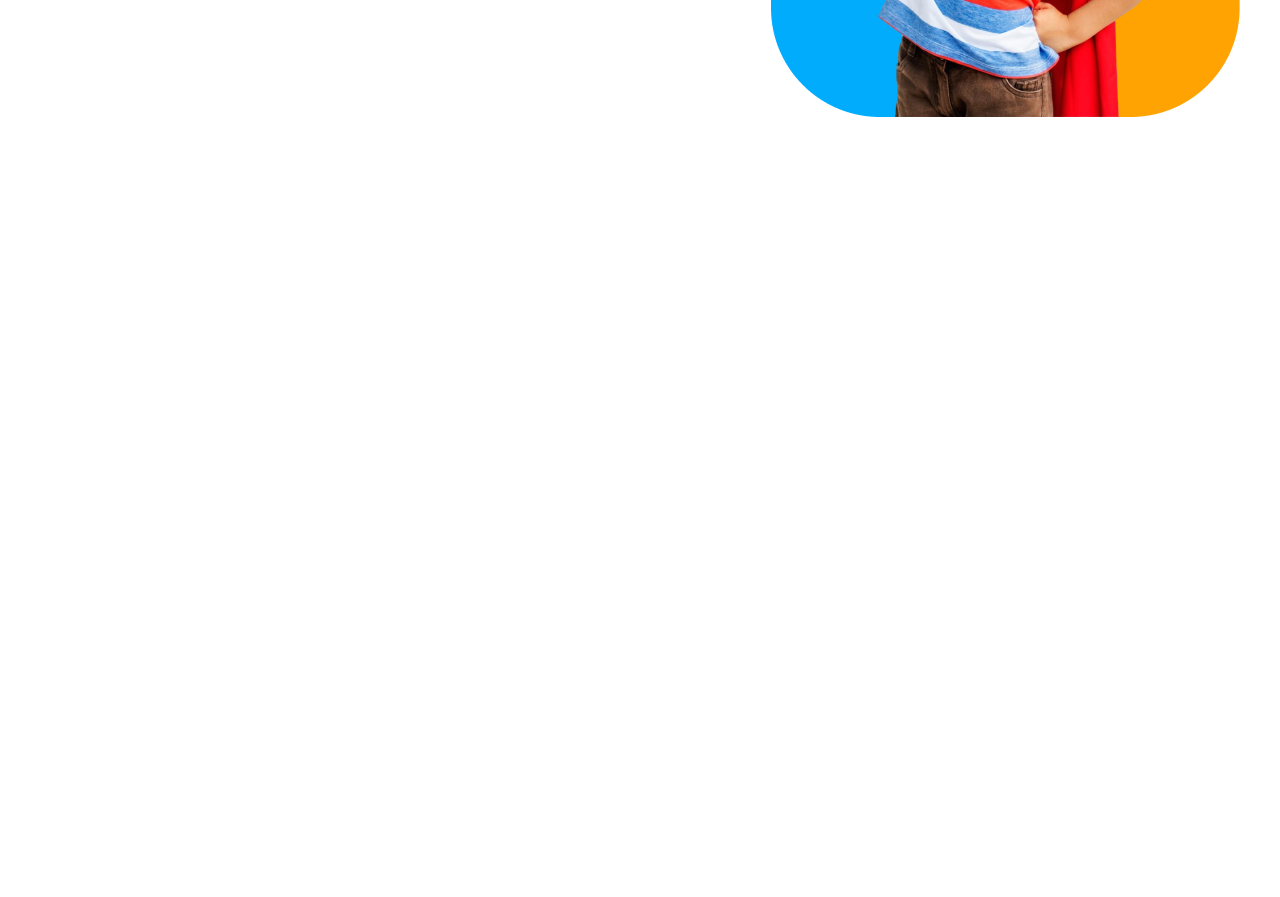
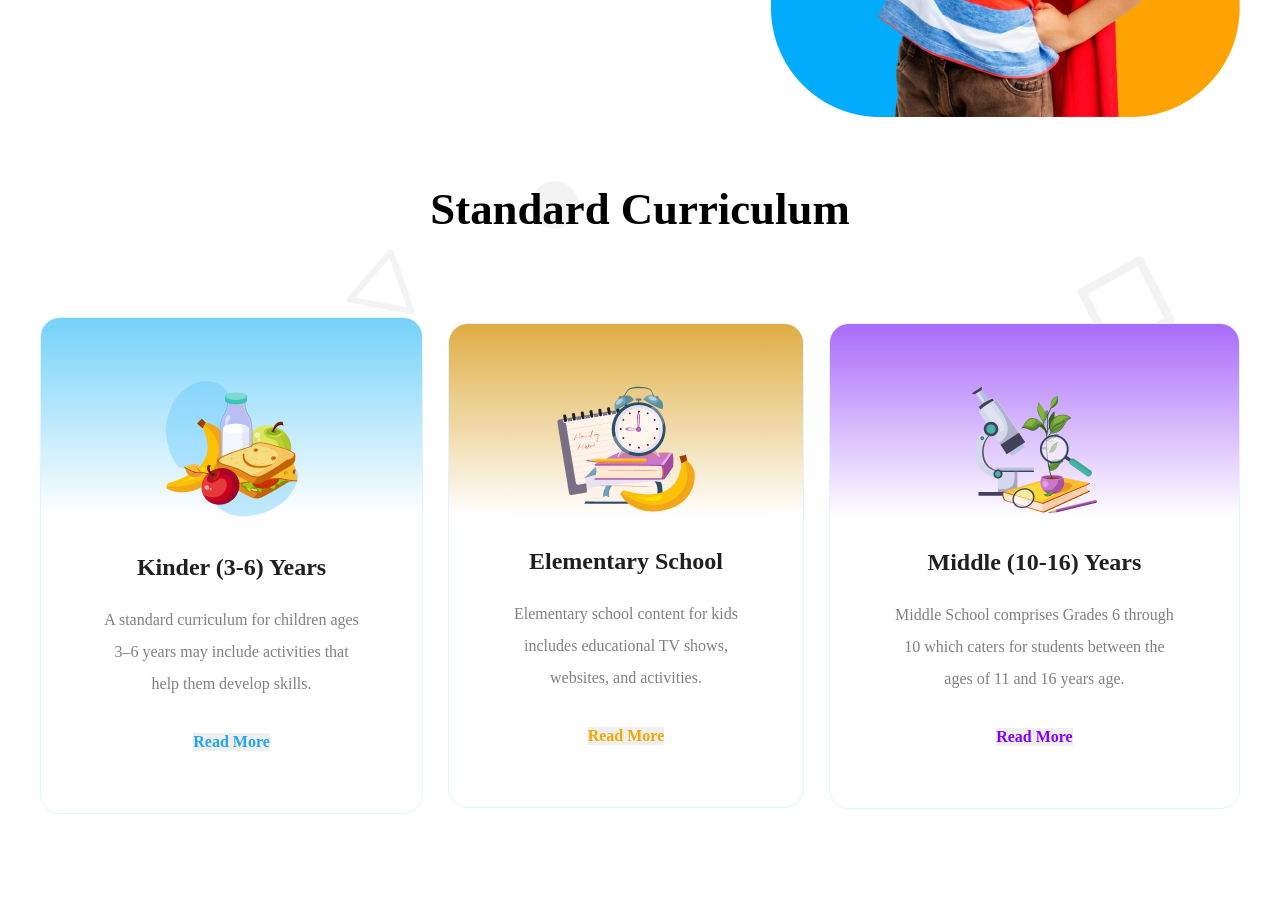
Before and after one commit to khalidhossain5000/Assignment-2, a plain HTML site: page index.html in a window 1280 px wide. Shown: the part 580-1477 px from the top of the page. Before the commit the page ends 800 px from the top, so only its background shows below. Drawn offline with Linux system fonts and the light colour scheme.

Commit message:
curriculum desktop done

```diff
--- a/index.html
+++ b/index.html
@@ -43,5 +43,37 @@
             </div>
         </section>
     </header>
+    <main class="width">
+        <section class="curriculum">
+            <div class="section-title">
+                <h2 class="curriculum-title quicksand-font">Standard Curriculum</h2>
+            </div>
+
+            <div class="curriculum-card">
+                <div id="card-item-1" class="card">
+                    <img src="assets/kinder.png" alt="" class="card-image">
+                    <h4 class="card-title quicksand-font">Kinder (3-6) Years</h4>
+                    <p class="card-description raleway-font">A standard curriculum for children ages 3–6 years may include activities that help them develop skills. </p>
+                    <button id="card-btn-1" class="card-button quicksand-font">Read More</button>
+                </div>
+
+                <div id="card-item-2" class="card">
+                    <img src="assets/elementary.png" alt="" class="card-image">
+                    <h4 class="card-title quicksand-font">Elementary School</h4>
+                    <p class="card-description raleway-font">Elementary school content for kids includes educational TV shows, websites, and activities.
+                    </p>
+                    <button id="card-btn-2" class="card-button quicksand-font">Read More</button>
+                </div>
+
+
+                <div id="card-item-3" class="card">
+                    <img src="assets/middle.png" alt="" class="card-image">
+                    <h4 class="card-title quicksand-font">Middle (10-16) Years</h4>
+                    <p class="card-description raleway-font">Middle School comprises Grades 6 through 10 which caters for students between the ages of 11 and 16 years age.</p>
+                    <button id="card-btn-3" class="card-button quicksand-font">Read More</button>
+                </div>
+            </div>
+        </section>
+    </main>
 </body>
 </html>
--- a/styles/style.css
+++ b/styles/style.css
@@ -146,7 +146,76 @@ nav ul li a{
     max-width: 100%;
 
 }
+/* curriculum section start  */
+.curriculum{
+    background-image: url(../assets/bg.png);
+}
+.curriculum-title{
+    font-size: 2.8rem;
+    color: #000000;
+    font-weight: bold;
+    line-height: 3.5rem;
+    text-align: center;
+}
+.card-title{
+    font-size: 1.5rem;
+    font-weight: bold;
+    color: #202020;
+    margin-top: 32px;
+}
+.card-description{
+    color: #808080;
+    font-size: 1rem;
+    font-weight: 500;
+    margin-top: 23px;
+    line-height: 2rem;
+}
+.card-button{
+    color: #22a6ed;
+    font-size: 1rem;
+    font-weight: bold;
+    border: none;
+    margin: 33px auto 52px auto;
+}
+/* card allignment  */
+.curriculum-card{
+    margin-bottom: 90px;
+    display: flex;
+    align-items: center;
+    justify-content: space-between;
+    text-align: center;
+    padding: 80px 0;
+    gap: 25px;
 
+
+}
+.card{
+    max-width: 370px;
+    height: auto;
+    padding: 10px 60px;
+    border: 1px solid #DEF5FF;
+    border-radius: 20px;
+    box-shadow: 0 0 29 1 rgba(0, 0, 0, 0.05);
+}
+.card-image{
+    max-width: 100%;
+    margin-top: 52px;
+}
+#card-btn-2{
+    color: #F0AA00;
+}
+#card-btn-3{
+    color: #8700FF;
+}
+#card-item-1{
+    background: linear-gradient(#75d1f9 0%,#FFFFFF 40%);
+}
+#card-item-2{
+    background: linear-gradient(#dfae44 0%,#FFFFFF 40%);
+}
+#card-item-3{
+    background: linear-gradient(#a96bfa 0%,#FFFFFF 40%);
+}
 /* mobile responsive start */
 @media screen and (max-width:576px){
     .main-menu, .menu-button, .logo-title{
```
